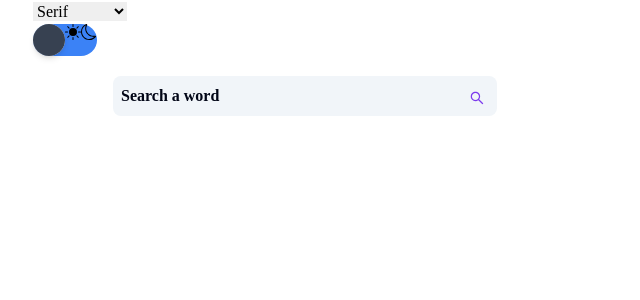
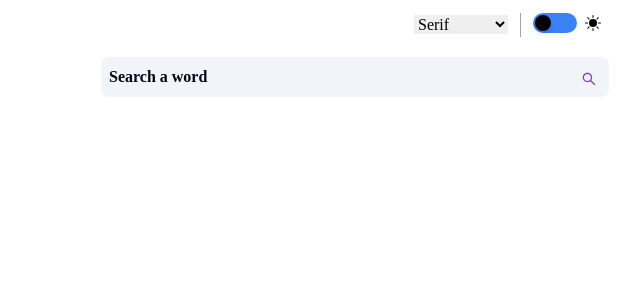
Before and after one commit to IamDinmaa/dictionary, a React (Create React App) app: page / in a window 1280 px wide. Shown: the top 300 px of the page, without its empty margins (287-927 px from the left). Built offline with nearby package versions, Linux system fonts and the light colour scheme.

Commit message:
--align-project--

```diff
--- a/src/App.js
+++ b/src/App.js
@@ -1,4 +1,4 @@
-import React, {useState} from "react";
+import React, { useState } from "react";
 import Search from "./Components/Search";
 import Meaning from "./Components/Meaning";
 import { fetch_words } from "./API/GetWords";
@@ -6,50 +6,53 @@ import Word from "./Components/Word";
 import ToggleTheme from "./Components/ToggleTheme";
 import FontSelector from "./Components/Fonts";
 
-
 function App() {
   const [data, setData] = useState({});
   const [loading, setLoading] = useState(false);
-  const [searchInitiated, setSearchInitiated] = useState(false)
+  const [searchInitiated, setSearchInitiated] = useState(false);
 
-  async function fetch_data(word)  {
+  async function fetch_data(word) {
     try {
-    setLoading (true)
-    setSearchInitiated (true)
-    const get_data = await fetch_words(word)
-    setData({...get_data[0]})
-    setLoading(false)
+      setLoading(true);
+      setSearchInitiated(true);
+      const get_data = await fetch_words(word);
+      setData({ ...get_data[0] });
+      setLoading(false);
     } catch (error) {
-    console.log(error)
+      console.log(error);
     }
   }
   return (
-
-     <div style={{marginLeft: "auto" , marginRight: "auto",  width: "50%" }}>
-      <div>
-      <FontSelector/>
-      <ToggleTheme/>
+    <div
+      style={{
+        marginLeft: "auto",
+        marginRight: "auto",
+        width: "40%",
+        marginTop: "1%",
+        marginBottom: "1%",
+      }}
+    >
+      <div className="flex justify-end">
+        <FontSelector />
+        <p className="border-l border-gray-400  ml-3 mr-3"></p>
+        <ToggleTheme />
       </div>
       <Search callback={fetch_data} />
-        {
-          loading ? (
-            <p className="ml-96 mt-18 font-bold text-2xl">Loading...</p>
+      {loading ? (
+        <p className="mt-18 font-bold text-2xl">Loading...</p>
       ) : (
         <>
           {searchInitiated && Object.keys(data).length === 0 ? (
-              <p className="ml-96 mt-18 font-bold text-2xl">No Words Found</p> ) : (
+            <p className="mt-18 font-bold text-2xl">No Words Found</p>
+          ) : (
             <>
-
-        <Word data ={data}/>
-        <Meaning data={data}/>
+              <Word data={data} />
+              <Meaning data={data} />
             </>
-              )
-            }
+          )}
         </>
-          )
-        }
+      )}
     </div>
-
   );
 }
 
--- a/src/Components/Fonts.jsx
+++ b/src/Components/Fonts.jsx
@@ -10,9 +10,15 @@ function FontSelector() {
   return (
     <div>
       <select value={selectedFont} onChange={handleFontChange}>
-        <option value="serif">Serif</option>
-        <option value="sans-serif">Sans-serif</option>
-        <option value="monospace">Monospace</option>
+        <option style={{ fontFamily: "serif" }} value="serif">
+          Serif
+        </option>
+        <option style={{ fontFamily: "sans-serif" }} value="sans-serif">
+          sans-serif
+        </option>
+        <option style={{ fontFamily: "monospace" }} value="monospace">
+          Monospace
+        </option>
       </select>
     </div>
   );
--- a/src/Components/Search.jsx
+++ b/src/Components/Search.jsx
@@ -25,24 +25,21 @@ function Search({ callback }) {
     setWord(e.target.value);
   }
   return (
-    <>
-      <div>
-        <div className="relative inline-block mb-4 mt-5 ml-20 ">
+    <div className="relative mb-4 mt-5 ml-1">
       <input
         onKeyDown={handleKeyDown}
         onChange={handleChange}
         value={word}
         placeholder="Search a word"
-            className="border-solid focus:outline-none border-5 rounded-lg bg-slate-100	w-96 px-2 p-2 placeholder-slate-950 font-bold "
+        className="border-solid focus:outline-none border-5 rounded-lg w-full bg-slate-100 px-2 p-2 placeholder-slate-950 font-bold "
       />{" "}
       <button
         className="absolute top-2.5 right-3 translate-y-1 cursor-pointer text-violet-600"
-            onClick={handleIconClick}>
+        onClick={handleIconClick}
+      >
         {icon === "search" ? <AiOutlineSearch /> : <LiaTimesSolid />}
       </button>
     </div>
-      </div>
-    </>
   );
 }
 
--- a/src/Components/ToggleTheme.jsx
+++ b/src/Components/ToggleTheme.jsx
@@ -6,37 +6,35 @@ function ToggleTheme() {
 
   function themeToggle() {
     setDarkMode(!darkMode);
-    document.body.classList.toggle("dark-mode");
+    // document.body.classList.toggle("dark-mode");
   }
   return (
+    <div className="flex">
       <div
-      className={`relative inline-block w-16 h-8 ${
+        className={`relative inline-block w-11 h-5 ${
           darkMode ? "bg-gray-700" : "bg-blue-500"
-      } rounded-full flex`}>
+        } rounded-full flex`}
+      >
+        <label
+          className={`block h-4 w-4 relative top-0.5 ml-0.5 mr-0.5 ${
+            darkMode ? "bg-white" : "bg-black"
+          } rounded-full shadow-md transform duration-300 ease-in-out ${
+            darkMode ? "translate-x-6" : ""
+          }`}
+          htmlFor="toggle"
+        >
           <input
             type="checkbox"
-        className="absolute opacity-0 w-0 h-0"
+            id="toggle"
+            className="opacity-0"
             checked={darkMode}
             onChange={themeToggle}
           />
-      <label
-        className={`block h-8 w-8 ${
-          darkMode ? "bg-white" : "bg-white"
-        } rounded-full shadow-md transform duration-300 ease-in-out ${
-          darkMode ? "translate-x-8" : ""
-        }`}
-        htmlFor="toggle">
-        {/* Ball */}
-        <div
-          className={`h-8 w-8 ${
-            darkMode ? "bg-blue-500" : "bg-gray-700"
-          } rounded-full transition-transform duration-300 ease-in-out transform ${
-            darkMode ? "-translate-x-8" : ""
-          }`}></div>
         </label>
-
-      <BsFillSunFill />
-      <BsMoon />
+      </div>
+      <div className="ml-2 mt-0.5 mr-2">
+        {darkMode ? <BsMoon /> : <BsFillSunFill />}
+      </div>
     </div>
   );
 }
```
Also changed, not shown: 1 other file (tests, documents, lock files or other folders). Lines whose indentation alone changed are shown as unchanged.
